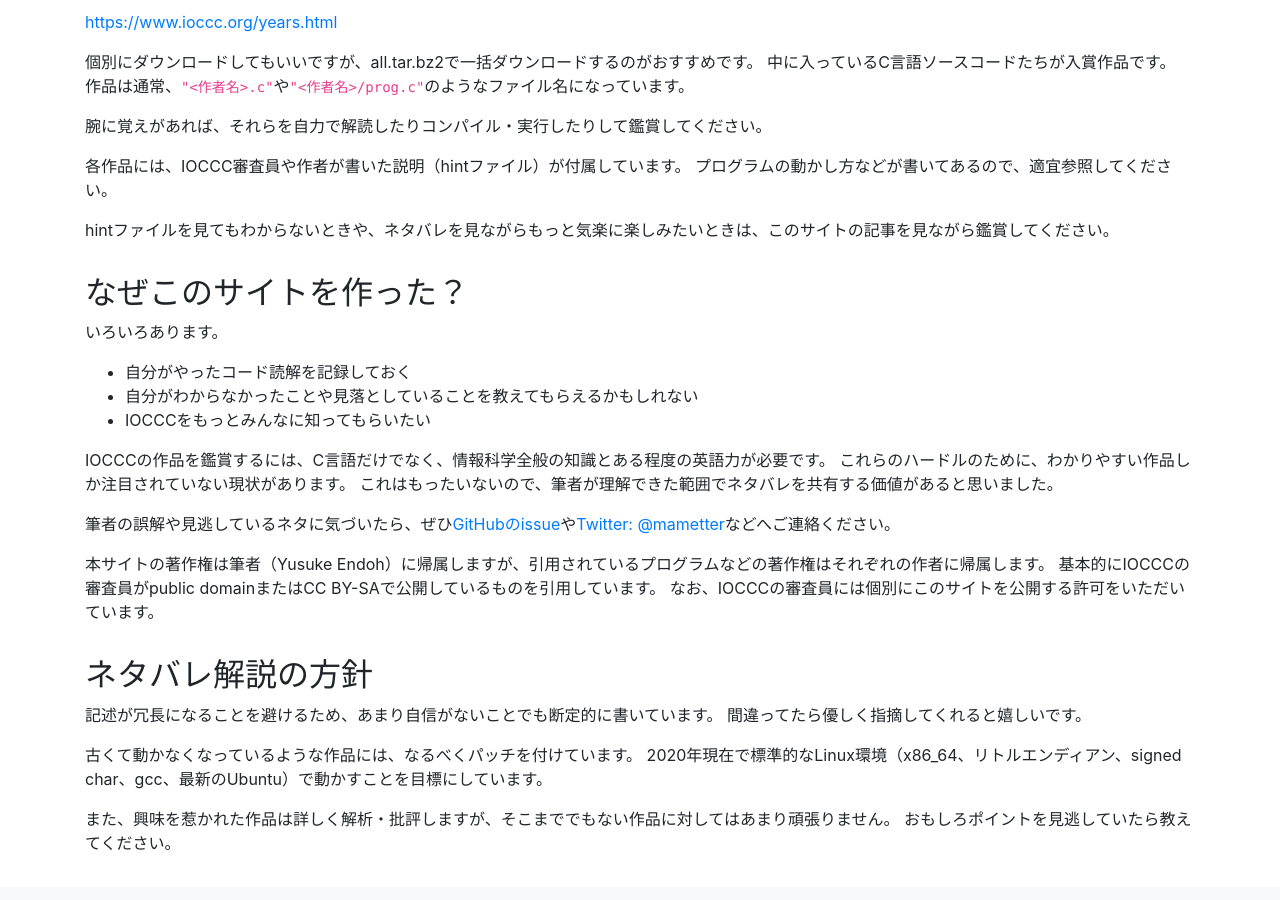
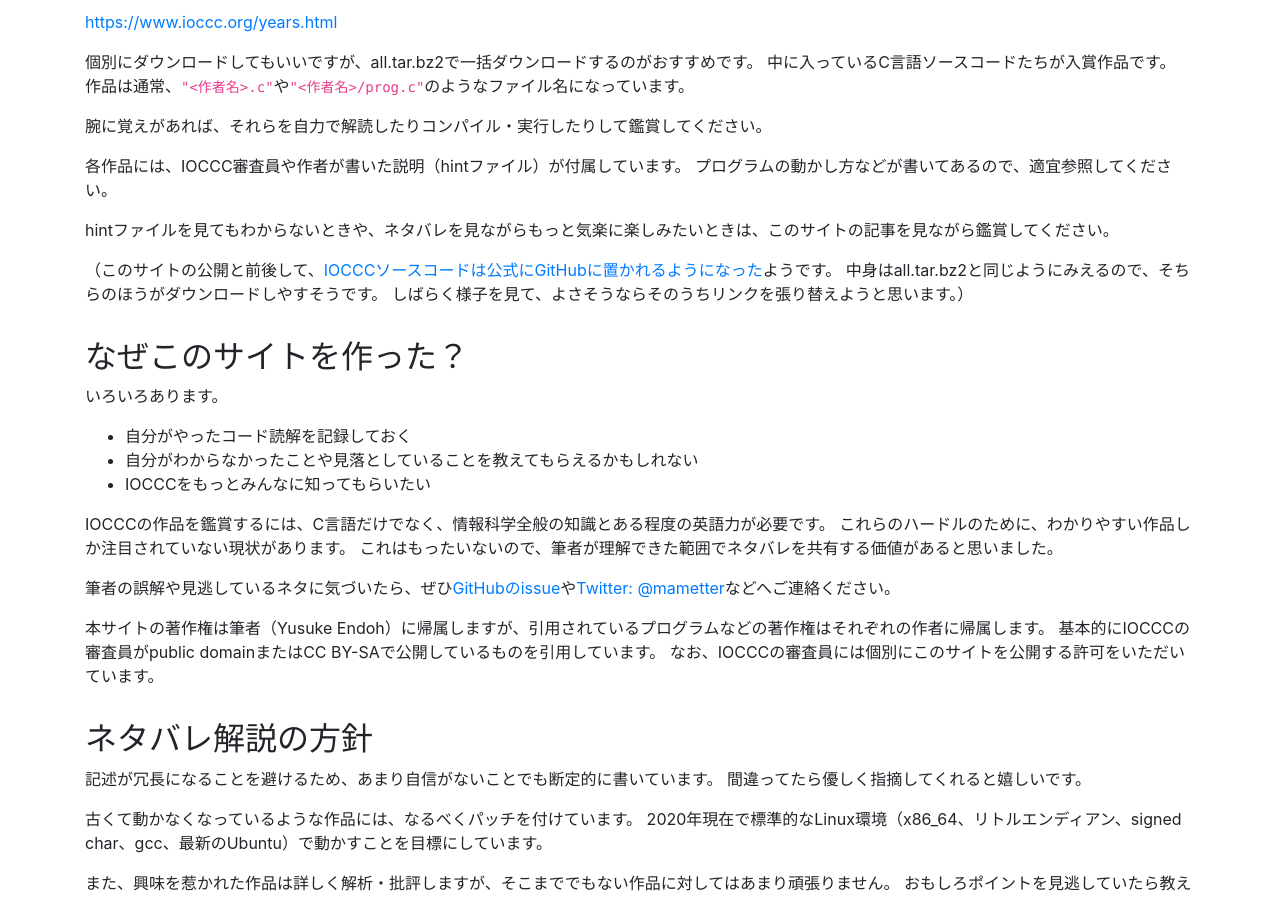
Before and after one commit to mame/ioccc-ja-spoilers, a Jekyll site: the page built from about.md, in a window 1280 px wide and 900 px high, scrolled down 515 px. Built offline with Jekyll 4.4.1, drawn with Linux system fonts in a browser that asks for light colours; nearby versions of some CDN libraries.

Commit message:
Add a note about the offitial IOCCC GitHub repository

```diff
--- a/about.md
+++ b/about.md
@@ -29,6 +29,10 @@ International Obfuscated C Code Contestの略で、直訳すると「国際難
 
 hintファイルを見てもわからないときや、ネタバレを見ながらもっと気楽に楽しみたいときは、このサイトの記事を見ながら鑑賞してください。
 
+（このサイトの公開と前後して、[IOCCCソースコードは公式にGitHubに置かれるようになった](https://github.com/ioccc-src/winner)ようです。
+中身はall.tar.bz2と同じようにみえるので、そちらのほうがダウンロードしやすそうです。
+しばらく様子を見て、よさそうならそのうちリンクを張り替えようと思います。）
+
 ## なぜこのサイトを作った？
 
 いろいろあります。
```
